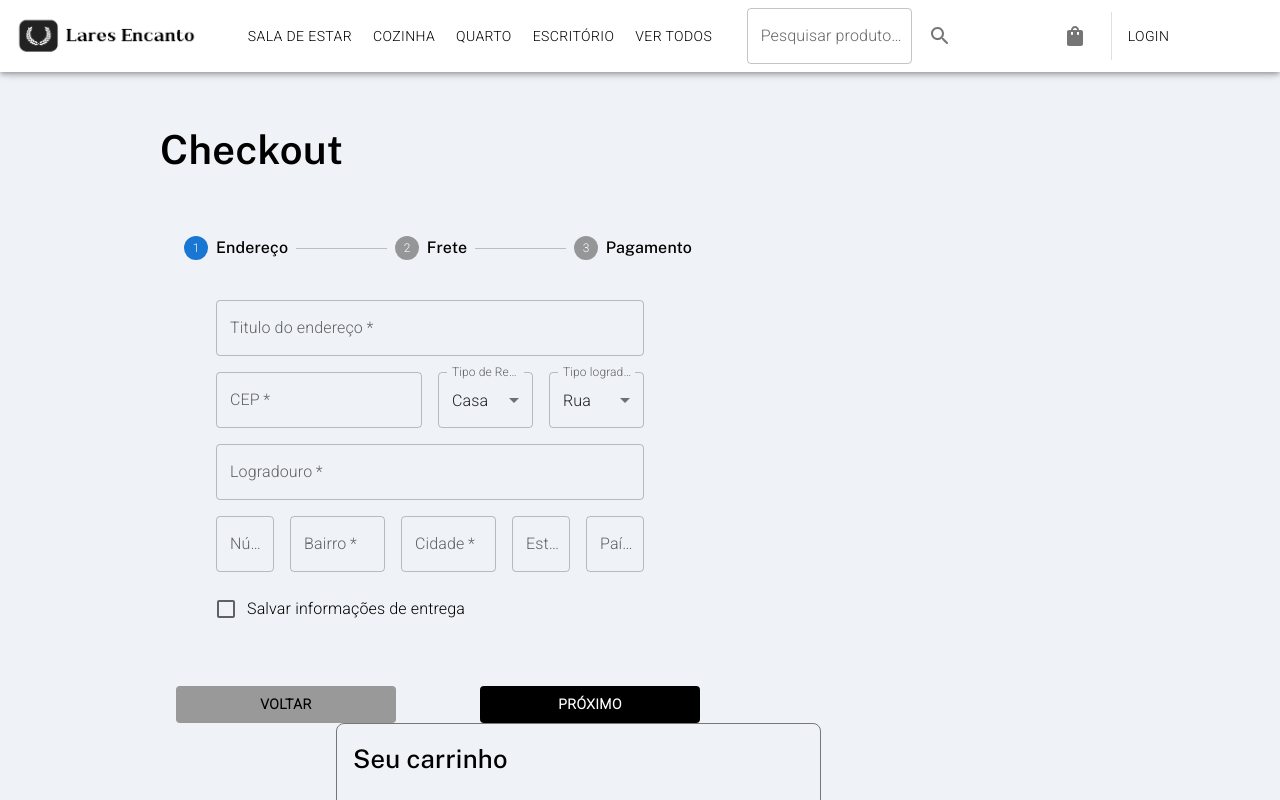
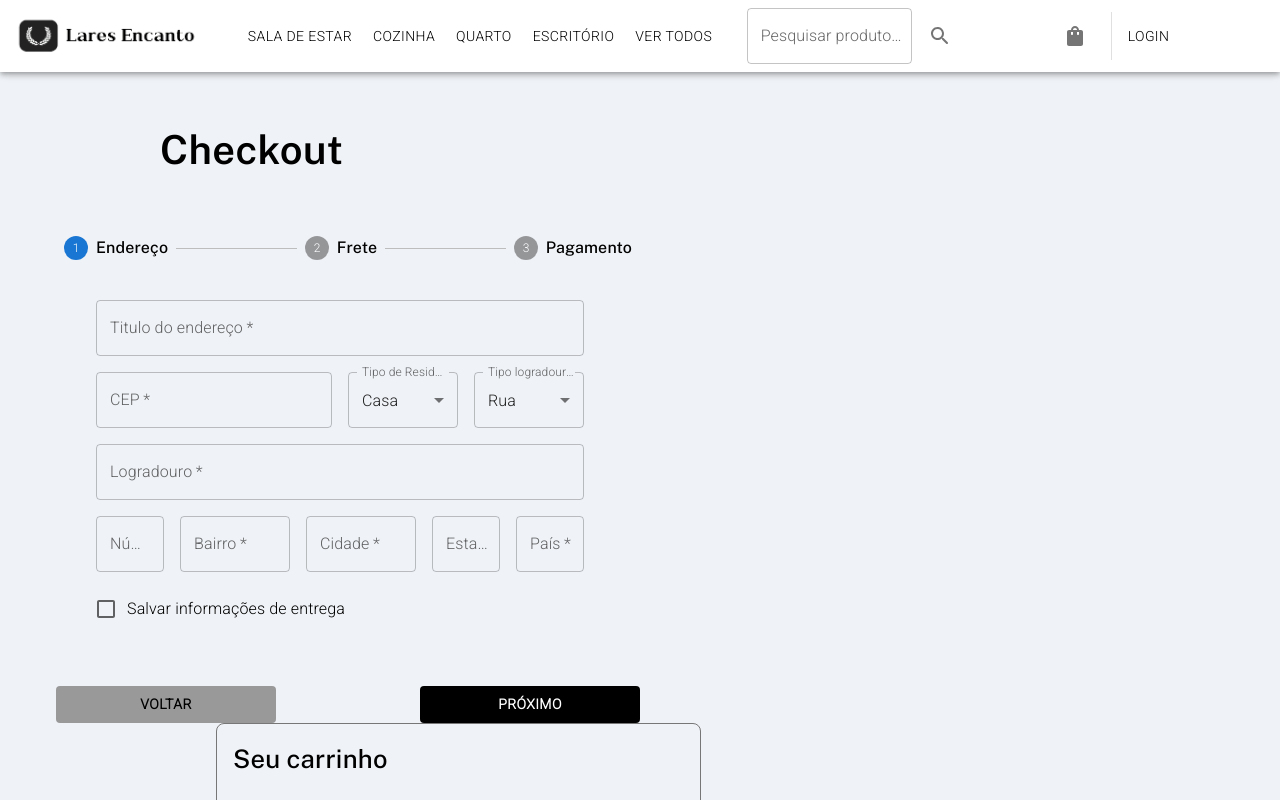
Before and after one commit to WhiteArct1c/lares-encanto-ecommerce-frontend, a React (Vite) app: page /checkout in a window 1280 px wide. Shown: the top 800 px of the page. Built offline with nearby package versions, Linux system fonts and the light colour scheme.

Commit message:
feat: adjusting sizes and dependencies

```diff
--- a/src/pages/CheckoutPage/index.tsx
+++ b/src/pages/CheckoutPage/index.tsx
@@ -93,7 +93,7 @@ const CheckoutPage: React.FC<CheckoutPageProps> = () => {
                Checkout
             </Typography>
          </Grid2>
-         <Grid2 container xs={12} sx={{ p: 7, ml: 15 }}>
+         <Grid2 container xs={12} sx={{ p: 7,  }}>
             <Grid2 xs={6}>
                <Box sx={{ width: '100%' }}>
                   <Stepper nonLinear activeStep={activeStep}>
--- a/src/pages/ShoppingCartPage/index.tsx
+++ b/src/pages/ShoppingCartPage/index.tsx
@@ -22,8 +22,7 @@ const ShoppingCartPage: React.FC<ShoppingCartPageProps> = () => {
             width: '100%',
             mt:15,
             pl: 10,
-            pr:10,
-            mb: 30,
+            mb: 20,
             display:'flex',
             // justifyContent:'space-between',
             // '*':{
@@ -52,7 +51,7 @@ const ShoppingCartPage: React.FC<ShoppingCartPageProps> = () => {
                Ainda não quer finalizar sua compra? <Link to='/products' className='link-redirect'>Continue comprando!</Link>
             </Typography>
          </Grid2>
-         <Grid2 xs={6} sx={{mr:10}}>
+         <Grid2 xs={6}>
             {
                cart!.cartProducts.length >= 0 ?
                   cart!.cartProducts.map(cartProduct => {
```
Also changed, not shown: 1 other file (tests, documents, lock files or other folders).
